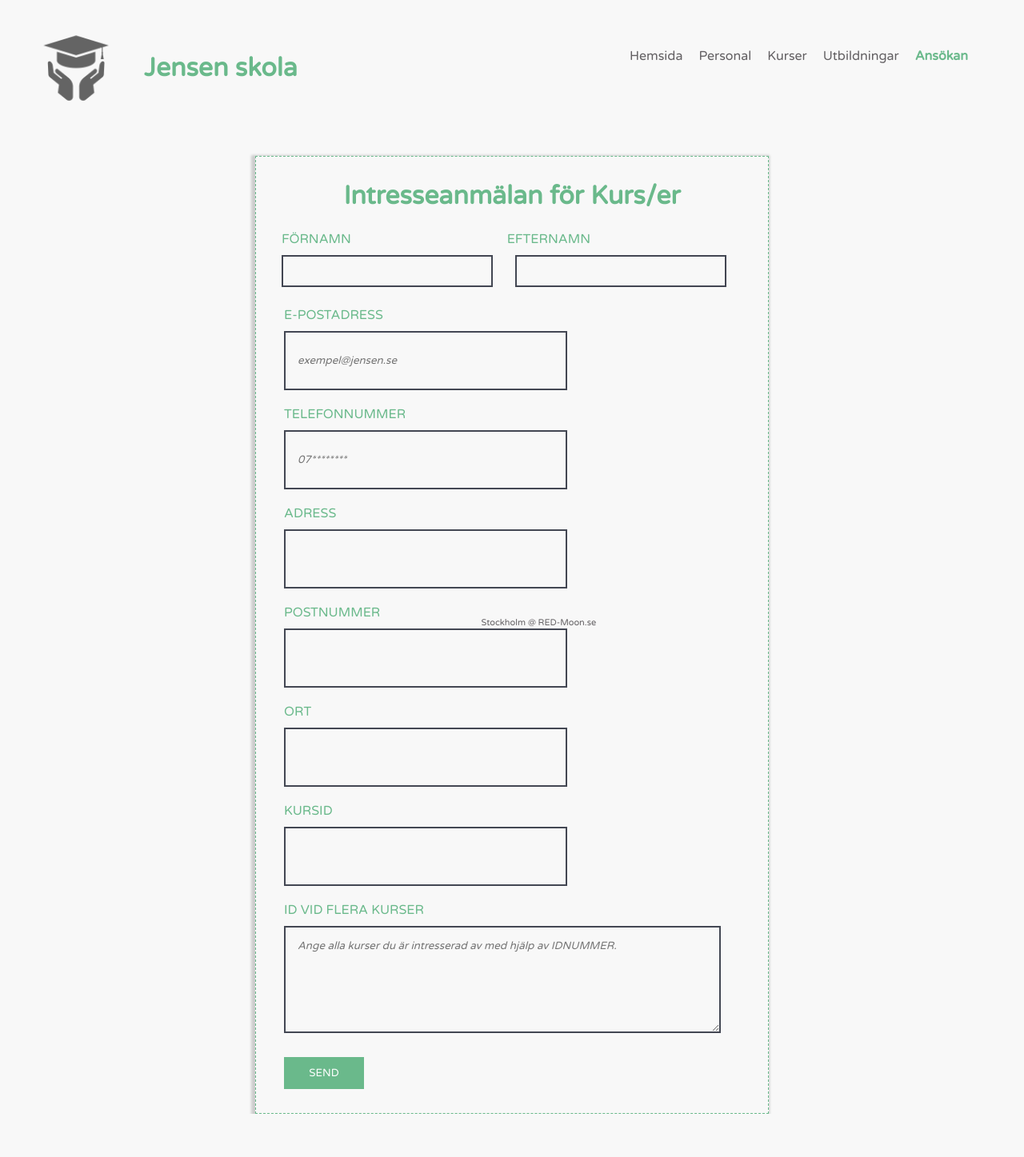
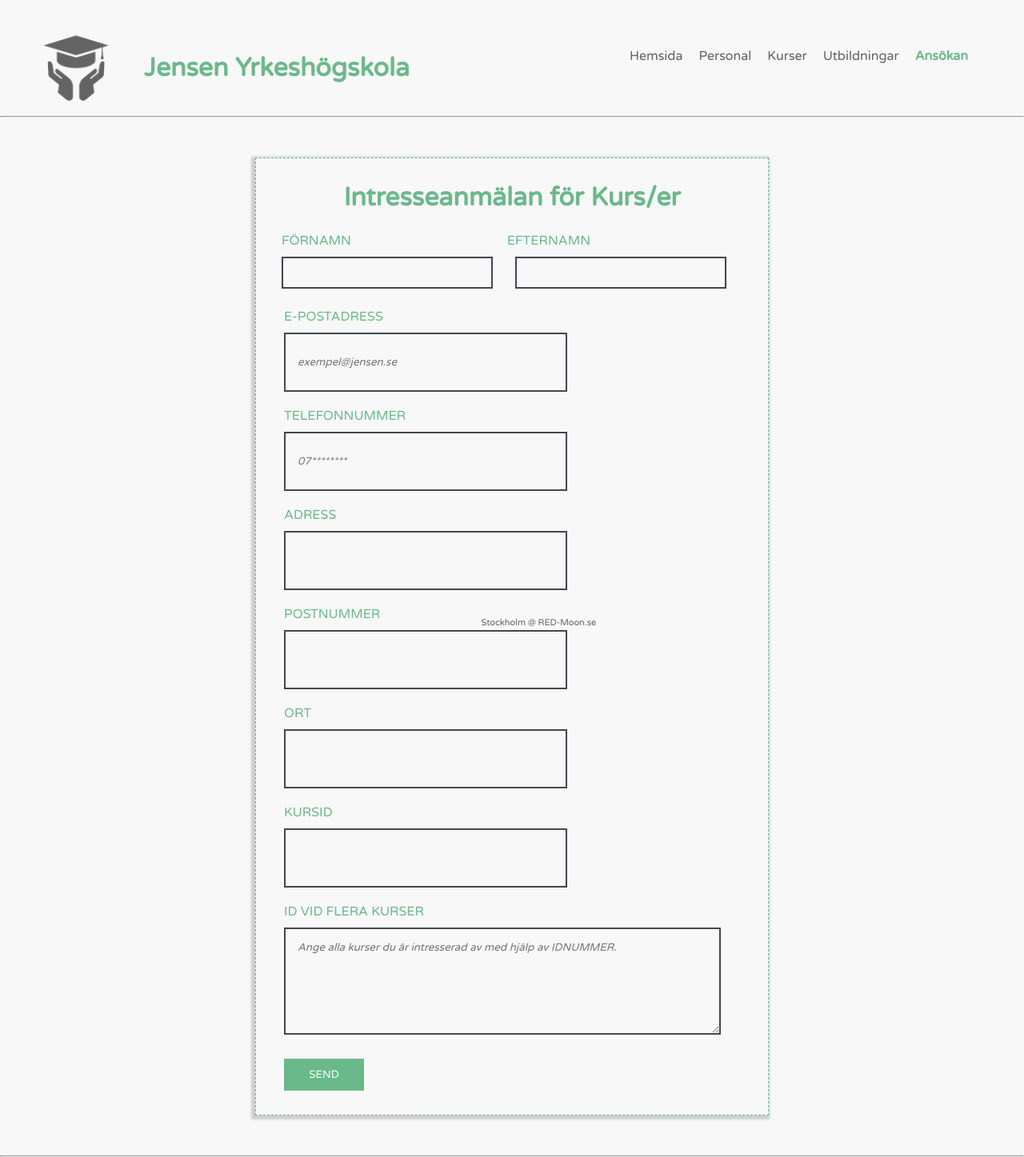
Before and after one commit to RazviCodingPadawan/Skolan_webbsida, a React (Create React App) app in the folder jensen_skolan_reactjs/: page /courses in a window 1280 px wide. Shown: the whole page at 80% size. Before the commit the page ends 1393 px from the top, so only its background shows below. Built offline with nearby package versions, Linux system fonts and the light colour scheme; the HTML template or start-up script is replaced by a standard one.

Commit message:
Small Beauty-FIxes

```diff
--- a/jensen_skolan_reactjs/src/components/Layout.js
+++ b/jensen_skolan_reactjs/src/components/Layout.js
@@ -8,7 +8,7 @@ const Layout = () => {
         <header>
             <div class="logo">
                 <img class="logo_picture" src={logo} alt="logo_picture" width="120px"></img>
-                <h2>Jensen skola</h2>
+                <h2>Jensen Yrkeshögskola</h2>
             </div>
             <div class="navbar">
                 <ul>
--- a/jensen_skolan_reactjs/src/pages/Courses.js
+++ b/jensen_skolan_reactjs/src/pages/Courses.js
@@ -4,8 +4,10 @@ import CourseContact from '../components/CourseContact';
 const Courses = () => {
     return (
         <div className='courses_container'>
+
+            <hr />
             <CourseContact />
-
+            <hr />
         </div>
     );
 }
```
